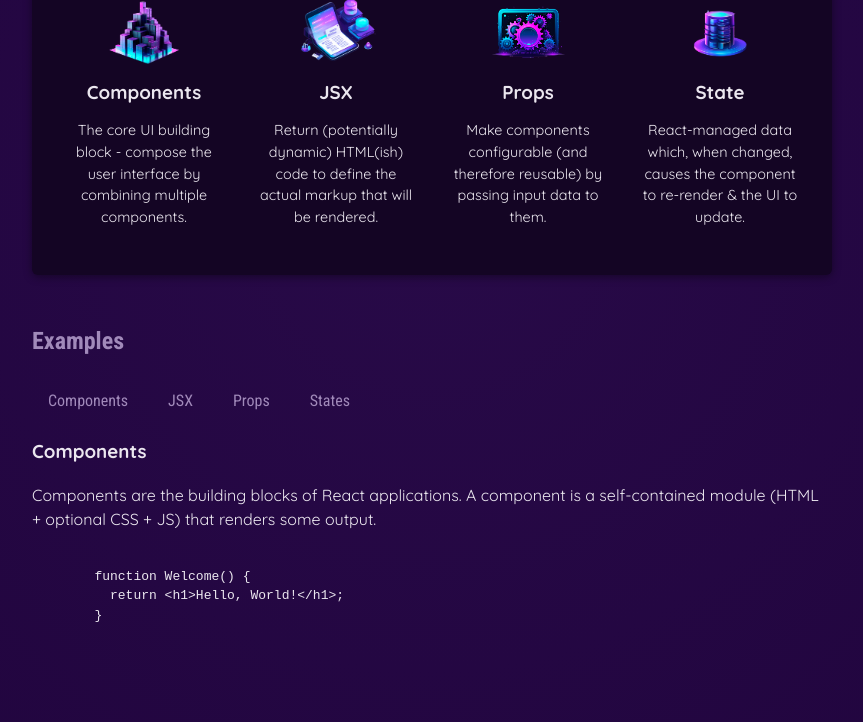
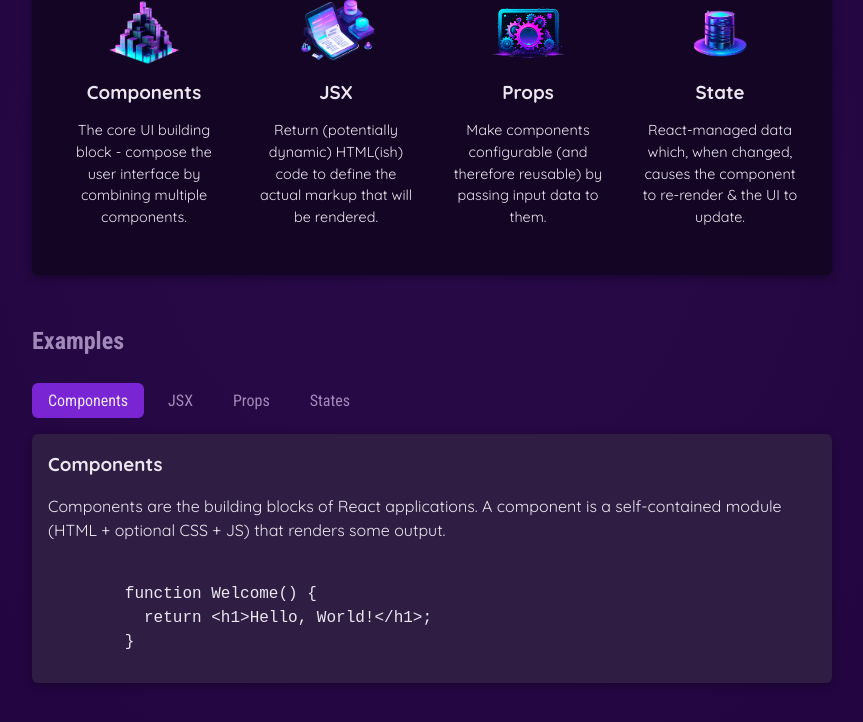
Before and after one commit to abhay-tomar03/01-starting-project, a React (Vite) app: page / in a window 1280 px wide. Both pictures are taken after a click on the button "Components". Shown: the part 424-1146 px from the top of the page, without its empty margins (208-1071 px from the left). Built offline with nearby package versions, Linux system fonts and the light colour scheme.

Commit message:
dynamically displaying data , and css class

```diff
--- a/src/components/Main.jsx
+++ b/src/components/Main.jsx
@@ -3,7 +3,7 @@
 import TabButtons from "./TabButtons";
 import { useState } from "react";
 export default function Main() {
-  const [item,setItem]=useState("components");
+  const [item,setItem]=useState("");
   // now we need to know which button was selected and then display dynamic content according to it
   const handleSelect = (selectedButton)=>{
     setItem(selectedButton)
@@ -25,12 +25,13 @@
         <section id="examples">
           <h2>Examples</h2>
             <menu>
-              <TabButtons onSelect={()=>handleSelect('components')}>Components</TabButtons>
-              <TabButtons onSelect={()=>handleSelect('jsx')}>JSX</TabButtons>
-              <TabButtons onSelect={()=>handleSelect('props')}>Props</TabButtons>
-              <TabButtons onSelect={()=>handleSelect('state')}>States</TabButtons>
+              <TabButtons isSelected={item==='components'} onSelect={()=>handleSelect('components')}>Components</TabButtons>
+              <TabButtons isSelected={item==='jsx'} onSelect={()=>handleSelect('jsx')}>JSX</TabButtons>
+              <TabButtons isSelected={item==='props'} onSelect={()=>handleSelect('props')}>Props</TabButtons>
+              <TabButtons isSelected={item==='state'} onSelect={()=>handleSelect('state')}>States</TabButtons>
             </menu>
-            <div id="tab-contents">
+              { item ? (
+                <div id="tab-content">
                   <h3>{EXAMPLES[item].title} </h3>
                   <p>{EXAMPLES[item].description}</p>
                   <pre>
@@ -39,6 +40,9 @@
                     </code>
                   </pre>
                 </div>
+              ):(
+                <p>Select a Button</p>
+              ) }
         </section>
       </main>
     </>
--- a/src/components/TabButtons.jsx
+++ b/src/components/TabButtons.jsx
@@ -1,7 +1,7 @@
-export default function TabButtons({children,onSelect}){
+export default function TabButtons({children,onSelect ,isSelected}){
     return (
         <>
-            <li><button onClick={onSelect}>{children}</button></li>
+            <li><button className={isSelected? "active" : undefined}  onClick={onSelect}>{children}</button></li>
         </>
     )
 }
```
Lines whose indentation alone changed are shown as unchanged.
